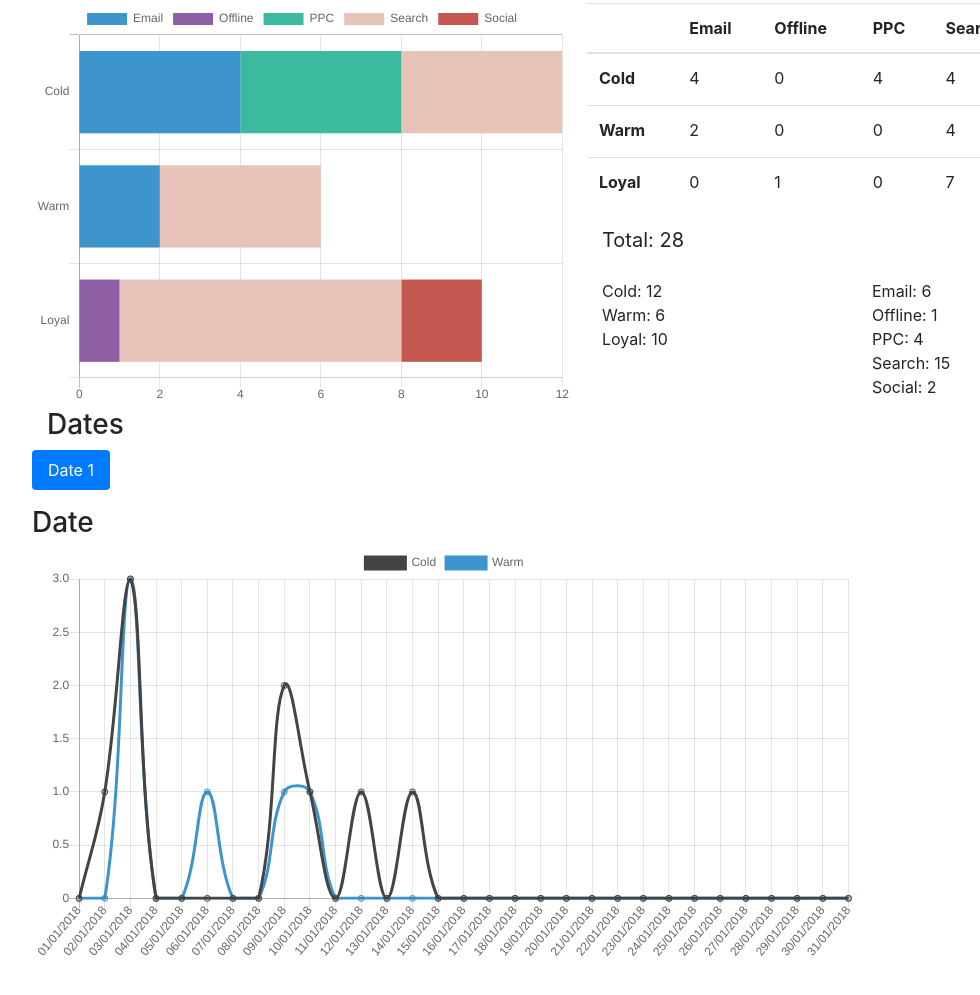
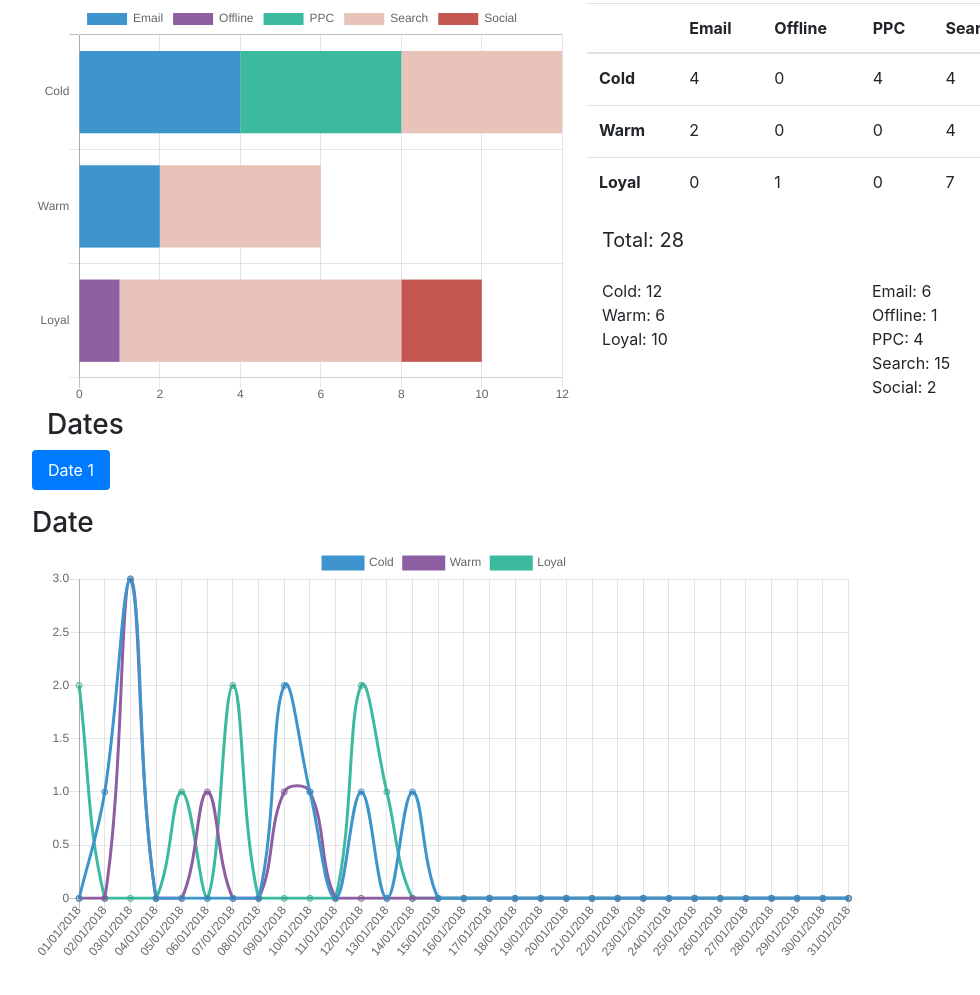
Before and after one commit to benfurber/datadashboard, a website: page chartjs1-v2.html in a window 1280 px wide. Shown: the part 389-1384 px from the top of the page, without its empty margins (53-1033 px from the left). Drawn offline with nearby package versions, Linux system fonts and the light colour scheme.

Commit message:
Data loop functionised for line graph

```diff
--- a/js/graphjs1-v2.js
+++ b/js/graphjs1-v2.js
@@ -67,18 +67,19 @@ var ajaxProcess = $.ajax({
 
   };
 
-  function dataLoop() {
+  function dataLoop(dataType,array) {
 
-    for (var i = 0; i < signUpDateTypeLabels.length; i++) {
+    for (var i = 0; i < supporterTypesLabels.length; i++) {
 
         // Build each bar for the array
         var item = {};
-        item.label = channelTypesLabels[i];
-        item.backgroundColor = backgroundColours[i];
+        item.label = supporterTypesLabels[i];
+        item.borderColor = backgroundColours[i];
+        item.fill = false;
 
         // Add data and push to collections array
         item.data = results[dataType].chartData[i];
-        theData.push(item);
+        array.push(item);
     };
 
   };
@@ -88,20 +89,8 @@ var ajaxProcess = $.ajax({
 
     var theData = [];
 
-    // function dataLoop();
+    dataLoop(dataType,theData);
 
-    var theData = [{
-      data: results.signUpDateType.chartData[0],
-      label: 'Cold',
-      borderColor: "#444444",
-      fill: false
-    },
-    {
-      data: results.signUpDateType.chartData[1],
-      label: 'Warm',
-      borderColor: "#3e95cd",
-      fill: false
-    }];
 
     // Chart options
     var standardOptions = {
```
Also changed, not shown: chartjs1-v2.html (+2 -0 lines).
